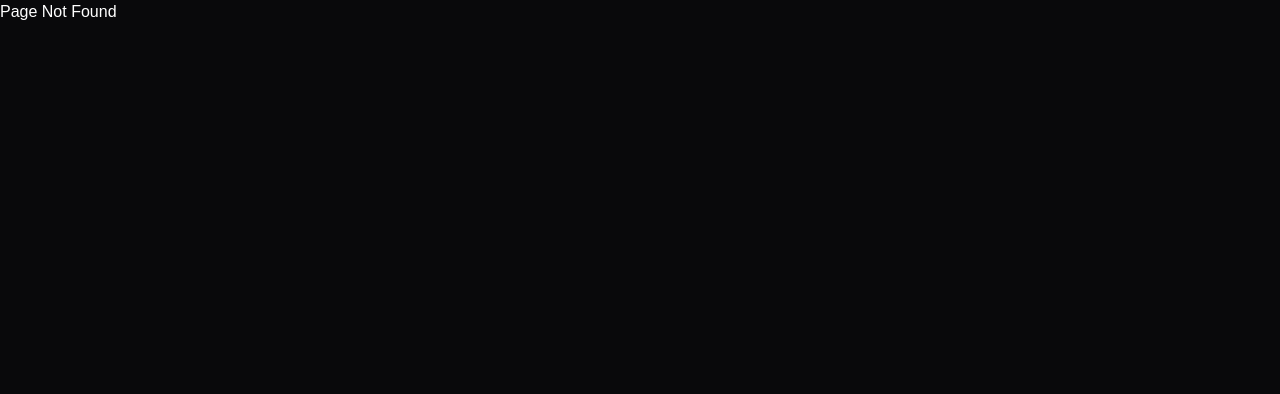
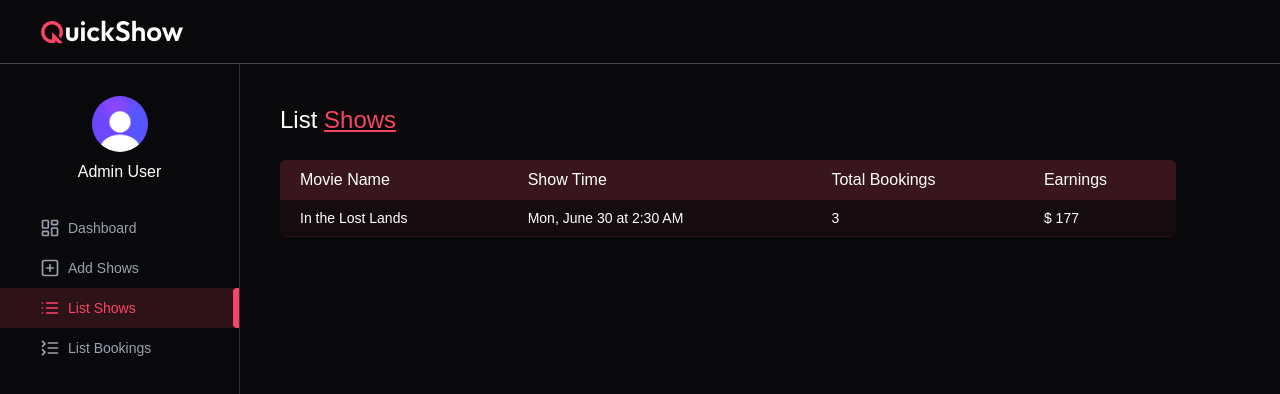
Before and after one commit to sreenathreddy0404/QuickShow, a React (Vite) app in the folder client/: page /admin/list-shows in a window 1280 px wide. Before the commit this address had no page. Shown: the top 394 px of the page. Built offline with nearby package versions, Linux system fonts and the light colour scheme.

Commit message:
added admin routes, admin dashboard and listshows in admin page

```diff
--- a/client/src/App.jsx
+++ b/client/src/App.jsx
@@ -10,6 +10,11 @@
 import Favorites from './pages/Favorites'
 import { Routes, Route,useLocation } from 'react-router-dom'
 import {Toaster} from 'react-hot-toast'
+import Layout from './pages/admin/Layout'
+import Dashboard from './pages/admin/Dashboard'
+import AddShows from './pages/admin/AddShows'
+import ListShows from './pages/admin/ListShows'
+import ListBookings from './pages/admin/ListBookings'
 //Toster is used to show notifications in the app
 
 const App = () => {
@@ -31,6 +36,12 @@
         <Route path='/my-bookings' element={<MyBookings/>}/>
         <Route path='/favorites' element={<Favorites/>}/>
         <Route path='*' element={<h1>Page Not Found</h1>}/>
+        <Route path='/admin/*' element={<Layout/>}>
+          <Route index element={<Dashboard/>}/>
+          <Route path='add-shows' element={<AddShows/>}/>
+          <Route path='list-shows' element={<ListShows/>}/>
+          <Route path='list-bookings' element={<ListBookings/>}/>
+        </Route>
       </Routes>
       {!isAdminRoute && <Footor/>}
     </>
--- /dev/null
+++ b/client/src/components/admin/AdminNavbar.jsx
@@ -0,0 +1,15 @@
+import React from 'react'
+import { Link } from 'react-router-dom'
+import { assets } from '../../assets/assets'
+
+const AdminNavbar = () => {
+  return (
+		<div className="flex items-center justify-between px-6 md:px-10 h-16 border-b border-gray-300/30">
+			<Link to="/">
+				<img src={assets.logo} alt="" className="w-36 h-auto" />
+			</Link>
+		</div>
+  );
+}
+
+export default AdminNavbar
--- /dev/null
+++ b/client/src/components/admin/AdminSidebar.jsx
@@ -0,0 +1,40 @@
+import React from 'react'
+import { assets } from '../../assets/assets'
+import { LayoutDashboard, ListCollapseIcon, ListIcon, PlusSquareIcon } from 'lucide-react'
+import { NavLink } from 'react-router-dom'
+
+const AdminSidebar = () => {
+    const user = {
+        firstName:'Admin',
+        lastName:'User',
+        imageUrl:assets.profile,
+    }
+
+    const adminNavLinks = [
+        {name:'Dashboard', path:'/admin',icon:LayoutDashboard},
+        {name:'Add Shows', path:'/admin/add-shows',icon:PlusSquareIcon},
+        {name:'List Shows', path:'/admin/list-shows',icon:ListIcon},
+        {name:'List Bookings', path:'/admin/list-bookings',icon:ListCollapseIcon},
+    ]
+  return (
+    <div className='h-[calc(100vh-64px)] md:flex flex-col items-center pt-8 max-w-13 md:max-w-60 w-full border-r border-gray-300/20 text-sm'>
+        <img src={user.imageUrl} alt="profile" className='h-9 md:h-14 w-9 md:w-14 rounded-full mx-auto' />
+        <p className='mt-2 text-base max-md:hidden'>{user.firstName} {user.lastName}</p>
+        <div className="w-full">
+            {adminNavLinks.map((link,index)=>(
+                <NavLink to={link.path} key={index} end className={({isActive})=>`relative flex items-center max-md:justify-center gap-2 w-full py-2.5 min-md:pl-10 first:mt-6 text-gray-400 ${isActive && 'bg-primary/15 text-primary group'}`}>
+                    {({isActive})=>(
+                        <>
+                            <link.icon className='w-5 h-5'/>
+                            <p className='max-md:hidden'>{link.name}</p>
+                            <span className={`w-1.5 h-10 rounded-l right-0 absolute ${isActive && 'bg-primary'}`}></span>
+                        </>
+                    )}
+                </NavLink>
+            ))}
+        </div>
+    </div>
+  )
+}
+
+export default AdminSidebar
--- /dev/null
+++ b/client/src/components/admin/Title.jsx
@@ -0,0 +1,11 @@
+import React from 'react'
+
+const Title = ({text1,text2}) => {
+  return (
+    <h1 className='font-medium text-2xl'>
+        {text1} <span className='underline text-primary'>{text2}</span>
+    </h1>
+  )
+}
+
+export default Title
--- /dev/null
+++ b/client/src/pages/admin/AddShows.jsx
@@ -0,0 +1,9 @@
+import React from 'react'
+
+const AddShows = () => {
+  return (
+    <div>AddShows</div>
+  )
+}
+
+export default AddShows
--- /dev/null
+++ b/client/src/pages/admin/Dashboard.jsx
@@ -0,0 +1,79 @@
+import { ChartLineIcon, CircleDollarSign, CircleDollarSignIcon, PlayCircleIcon, StarIcon, UserIcon } from 'lucide-react';
+import React, { useEffect, useState } from 'react'
+import { dummyDashboardData } from '../../assets/assets';
+import Loading from '../../components/Loading';
+import Title from '../../components/admin/Title';
+import BlurCircle from '../../components/BlurCircle';
+import { dateFormat } from '../../lib/dateFormat';
+
+const Dashboard = () => {
+
+    const currency = import.meta.env.VITE_CURRENCY;
+
+    const [dashboardData,setDashboardData] = useState({
+        totalBookings: 0,
+        totalRevenue: 0,
+        activeShows: [],
+        totalUser:0
+    });
+    const [loading,setLoading] = useState(true);
+
+    const DashboardCards = [
+        {title:"Total Bookings",value:dashboardData.totalBookings || "0",icon:ChartLineIcon},
+        {title:"Total Revenue",value:currency + dashboardData.totalRevenue || "0",icon:CircleDollarSignIcon},
+        {title:"Active Shows",value:dashboardData.activeShows.length || "0",icon:PlayCircleIcon},
+        {title:"Total Users",value:dashboardData.totalUser || "0",icon:UserIcon},
+    ]
+
+    const fetchDashboardData = ()=>{
+        setDashboardData(dummyDashboardData)
+        setLoading(false)
+    }
+
+    useEffect(()=>{
+        fetchDashboardData();
+    },[])
+
+  return !loading ? (
+    <>
+        <Title text1="Admin" text2="Dashboard"/>
+        <div className="relative flex flex-wrap gap-4 mt-6">
+            <BlurCircle top='-100px' left='0px'/>
+            <div className="flex flex-wrap gap-4 w-full">
+                {DashboardCards.map((card,index)=>(
+                    <div key={index} className='flex items-center justify-between px-4 py-3 bg-primary/10 border border-primary/20 rounded-md max-w-50 w-full'>
+                        <div>
+                            <h1 className='text-sm'>{card.title}</h1>
+                            <p className='text-xl font-medium mt-1'>{card.value}</p>
+                        </div>
+                        <card.icon className='w-6 h-6'/>
+                    </div>
+                ))}
+            </div>
+        </div>
+
+        <p className='mt-10 text-lg font-medium'>Active Shows</p>
+        <div className="relative flex flex-wrap gap-6 mt-4 max-w-5xl">
+            <BlurCircle top='100px' left='-10%'/>
+            {dashboardData.activeShows.map((show)=>(
+                <div key={show._id} className='w-55 rounded-lg overflow-hidden h-full pb-3 bg-primary/10 border border-primary/20 hover:-translate-y-1 transition duration-300'>
+                    <img src={show.movie.poster_path} alt="" className='h-60 w-full object-cover'/>
+                    <p className='font-medium p-2 truncate'>{show.movie.title}</p>
+                    <div className='flex items-center justify-between px-2'>
+                        <p className="text-lg font-medium">{currency} {show.showPrice}</p>
+                        <p className="flex items-center gap-1 text-sm text-gray-400 mt-1 pr-1">
+                            <StarIcon className='w-4 h-4 text-primary fill-primary'/>
+                            {show.movie.vote_average.toFixed(1)}
+                        </p>
+                    </div>
+                    <p className="px-2 pt-2 text-sm text-gray-500">
+                        {dateFormat(show.showDateTime)}
+                    </p>
+                </div>
+            ))}
+        </div>
+    </>
+  ):<Loading />
+}
+
+export default Dashboard
--- /dev/null
+++ b/client/src/pages/admin/Layout.jsx
@@ -0,0 +1,21 @@
+import React from 'react'
+import AdminNavbar from '../../components/admin/AdminNavbar'
+import { Outlet } from 'react-router-dom'
+import AdminSidebar from '../../components/admin/AdminSidebar'
+
+const Layout = () => {
+  return (
+    <>
+        <AdminNavbar/>
+        <div className='flex'>
+            <AdminSidebar/>
+            <div className='flex-1 px-4 py-10 md:px-10 h-[calc(100vh-64px)] overflow-y-auto'>
+                <Outlet/>
+            </div>
+        </div>
+
+    </>
+  )
+}
+
+export default Layout
--- /dev/null
+++ b/client/src/pages/admin/ListBookings.jsx
@@ -0,0 +1,9 @@
+import React from 'react'
+
+const ListBookings = () => {
+  return (
+    <div>ListBookings</div>
+  )
+}
+
+export default ListBookings
--- /dev/null
+++ b/client/src/pages/admin/ListShows.jsx
@@ -0,0 +1,63 @@
+import React, { useEffect, useState } from 'react'
+import { dummyShowsData } from '../../assets/assets';
+import Loading from '../../components/Loading';
+import Title from '../../components/admin/Title';
+import { dateFormat } from '../../lib/dateFormat';
+
+const ListShows = () => {
+    const currency = import.meta.env.VITE_CURRENCY;
+
+    const [shows,setShows] = useState([]);
+    const [loading,setLoading] = useState(true);
+
+    const getAllShows = async()=>{
+        try{
+            setShows([{
+                movie: dummyShowsData[0],
+                showDateTime: '2025-06-30T02:30:00.000Z',
+                showPrice:59,
+                occupiedSeats:{
+                    A1:'user_1',
+                    B1:'user_2',
+                    C1:'user_3'
+                }
+            }]);
+            setLoading(false);
+        }catch(error){
+            console.log(error);
+        }
+    }
+
+    useEffect(()=>{
+        getAllShows();
+    },[])
+  return !loading ?(
+    <>
+        <Title text1="List" text2="Shows"/>
+        <div className='max-w-4xl mt-6 overflow-x-atuo'>
+            <table className='w-full border-collapse rounded-md overflow-hidden text-nowrap'>
+                <thead>
+                    <tr className='bg-primary/20 text-left text-white'>
+                        <th className="p-2 font-medium pl-5">Movie Name</th>
+                        <th className="p-2 font-medium">Show Time</th>
+                        <th className="p-2 font-medium">Total Bookings</th>
+                        <th className="p-2 font-medium">Earnings</th>
+                    </tr>
+                </thead>
+                <tbody className='text-sm font-light'>
+                    {shows.map((show,index)=>(
+                        <tr key={index} className='border-b border-primary/10 bg-primary/5 even:bg-primary/10'>
+                            <td className="p-2 min-4-45 pl-5">{show.movie.title}</td>
+                            <td className="p-2">{dateFormat(show.showDateTime)}</td>
+                            <td className="p-2">{Object.keys(show.occupiedSeats).length}</td>
+                            <td className="p-2">{currency} {Object.keys(show.occupiedSeats).length*show.showPrice}</td>
+                        </tr>
+                    ))}
+                </tbody>
+            </table>
+        </div>
+    </>
+  ): <Loading/>
+}
+
+export default ListShows
```
